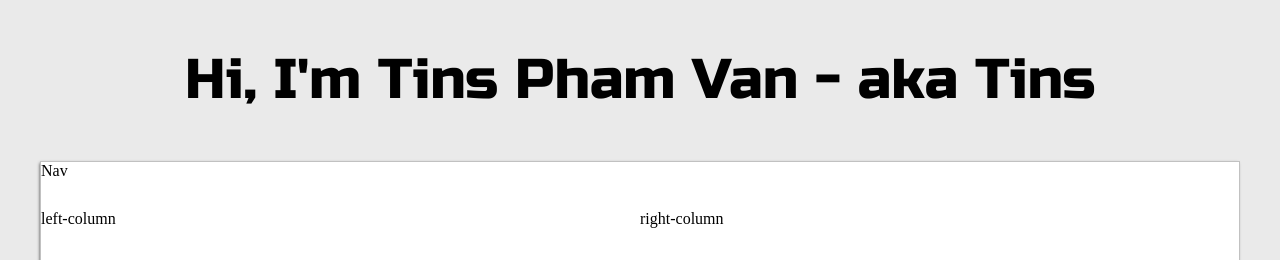
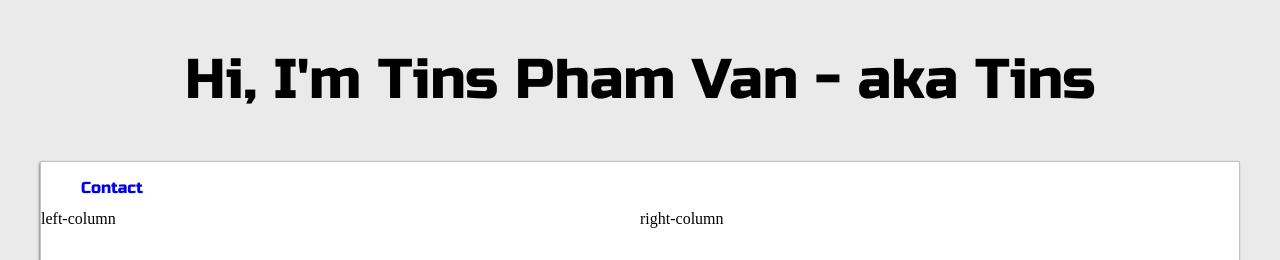
Before and after one commit to tinspham209/portfolio, a React (Create React App) app: page / in a window 1280 px wide. Shown: the top 260 px of the page. Built offline with nearby package versions, Linux system fonts and the light colour scheme.

Commit message:
Navigation

```diff
--- a/src/components/intro/index.jsx
+++ b/src/components/intro/index.jsx
@@ -3,7 +3,18 @@ import "./style.css";
 const Greeting = () => {
 	return (
 		<div className="intro-wrapper">
-			<div className="nav-wrapper">Nav</div>
+			<div className="nav-wrapper">
+				<div className="dots-wrapper">
+					<div id="dot-1" className="browser-dot"></div>
+					<div id="dot-2" className="browser-dot"></div>
+					<div id="dot-3" className="browser-dot"></div>
+				</div>
+				<ul id="navigation">
+					<li>
+						<a href="#">Contact</a>
+					</li>
+				</ul>
+			</div>
 			<div className="left-column">left-column</div>
 			<div className="right-column">right-column</div>
 		</div>
```
